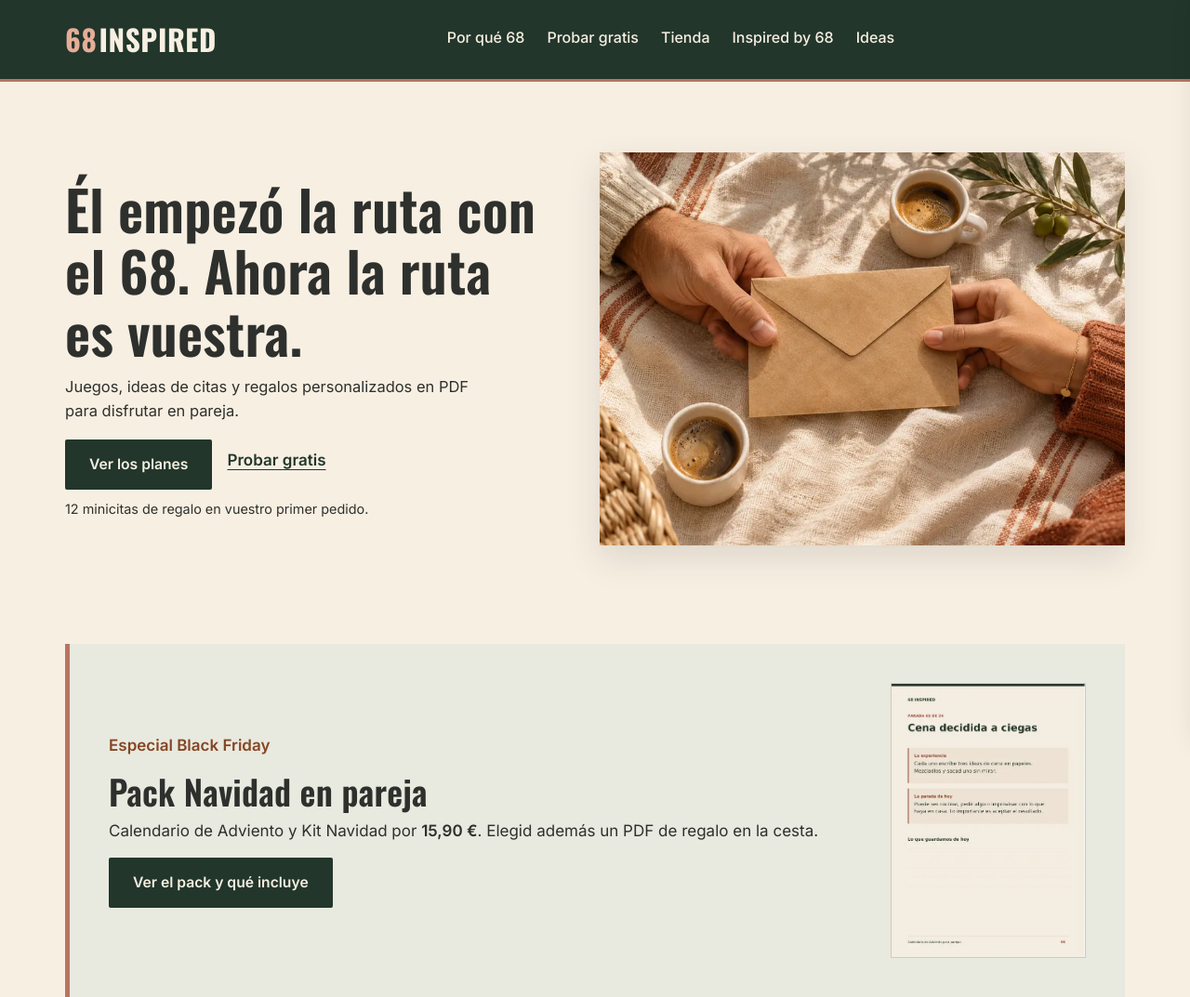
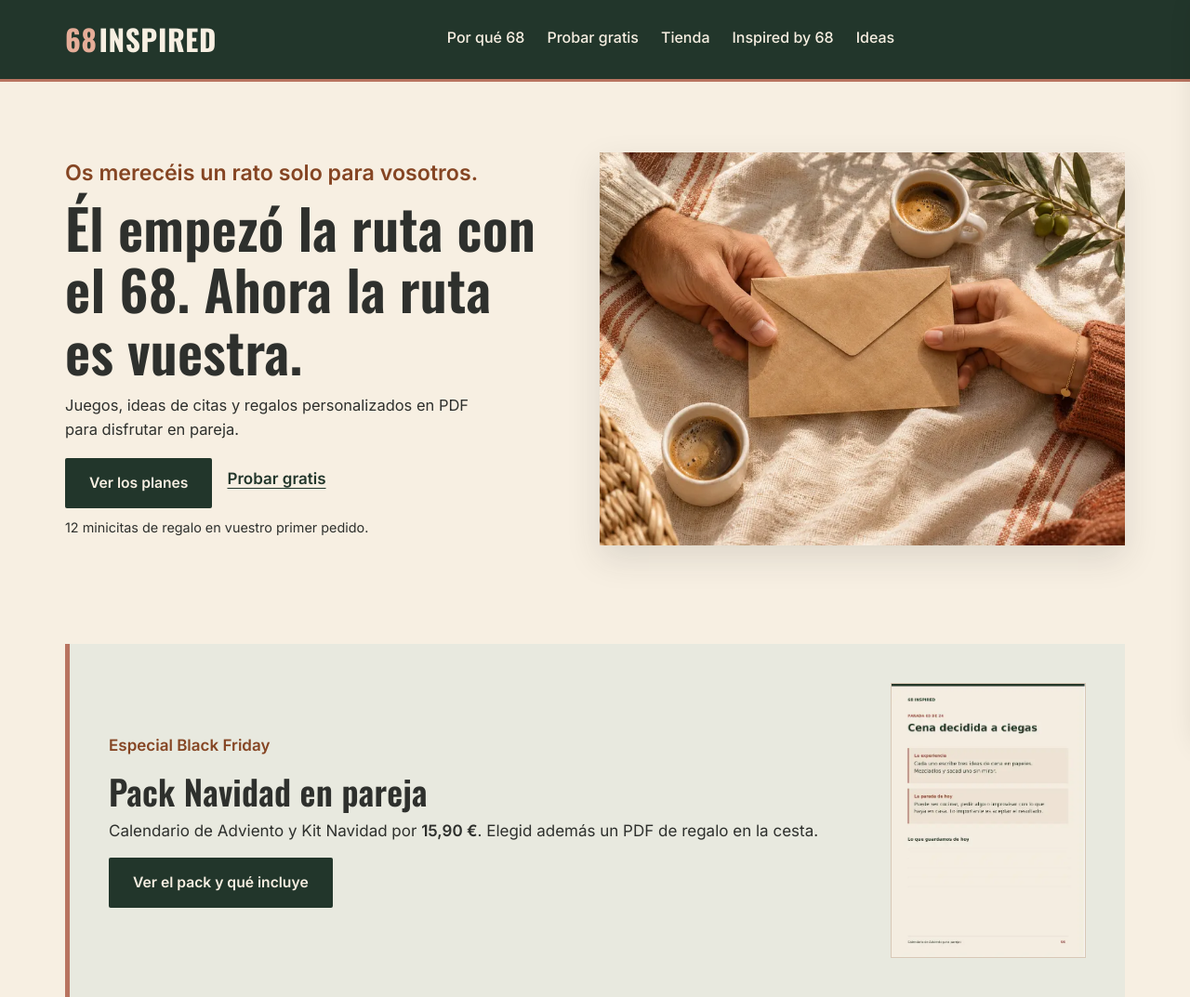
Before and after one commit to bresciaaguilera-cpu/6eight-web, a website: page index.html in a window 1280 px wide. Shown: the top 1073 px of the page at 93% size. Drawn offline with nearby package versions, Linux system fonts and the light colour scheme; no server answers.

Commit message:
Add a warm invitation above the Route 68 headline

```diff
--- a/index.html
+++ b/index.html
@@ -270,6 +270,7 @@
   @media(min-width:860px){.route-hero-grid{grid-template-columns:minmax(0,.95fr) minmax(0,1.05fr)}}
   .route-hero h1{max-width:17ch;font-size:clamp(2.1rem,5.1vw,3.7rem);line-height:1.12;margin:0 0 14px}
   .route-hero p{max-width:42ch;font-size:1.03rem}
+  .route-hero .route-hook{margin:0 0 10px;color:#854523;font-size:clamp(1.12rem,2.1vw,1.45rem);font-weight:700;line-height:1.3}
   .route-hero .btn-row{margin-top:18px;align-items:flex-start;gap:8px 16px;flex-wrap:wrap}
   .route-hero .btn-primary{width:auto}
   .route-free{display:inline-flex;align-items:center;min-height:44px;color:var(--verde);font-weight:700;text-decoration:underline;text-underline-offset:4px}
@@ -346,6 +347,7 @@
 <section class="route-hero">
   <div class="wrap route-hero-grid">
     <div>
+      <p class="route-hook">Os merecéis un rato solo para vosotros.</p>
       <h1>Él empezó la ruta con el 68. Ahora la ruta es vuestra.</h1>
       <p>Juegos, ideas de citas y regalos personalizados en PDF para disfrutar en pareja.</p>
       <div class="btn-row">
```
